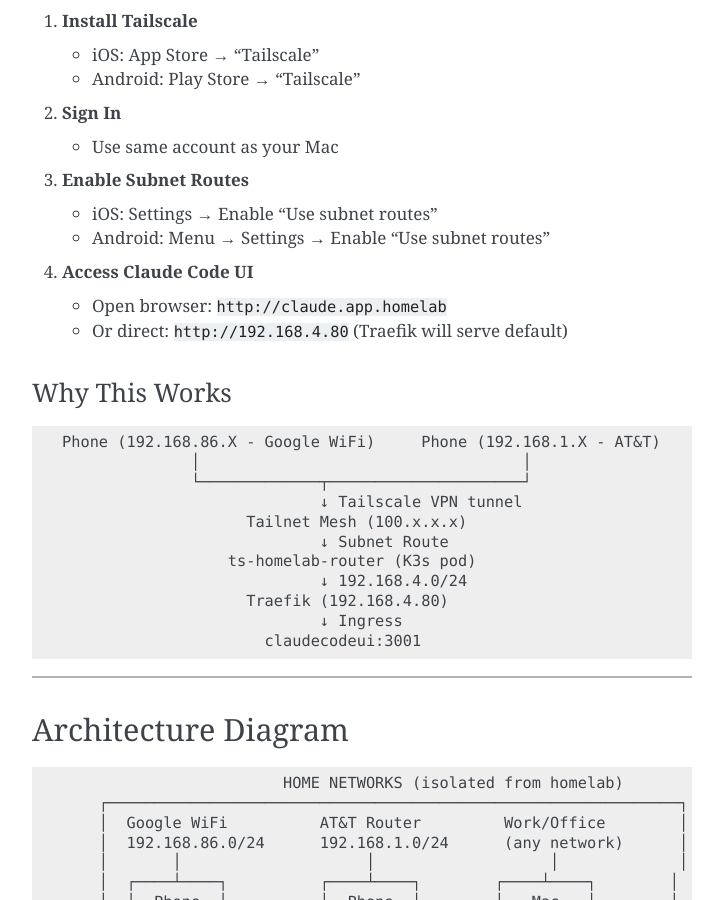
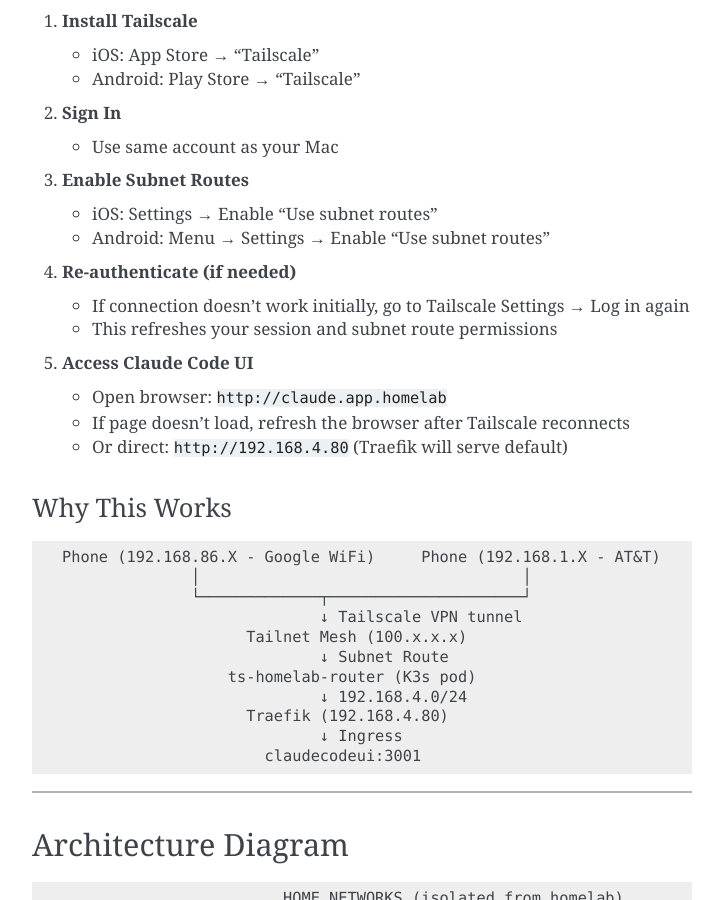
Before and after one commit to homeiac/home, a Sphinx documentation site: the page built from docs/source/md/tailscale-claudecodeui-access-guide.md, in a window 1280 px wide and 900 px high, scrolled down 2155 px. Shown: the whole window, without its empty margins (388-1111 px from the left). Built offline with Sphinx 7.4.7, drawn with Linux system fonts in a browser that asks for light colours; some of the changed text lies outside the part shown.

Commit message:
docs: add re-login tip for phone Tailscale access
After initial setup, may need to re-login via Tailscale Settings
and refresh browser for subnet routes to work properly.

🤖 Generated with [Claude Code](https://claude.com/claude-code)

Co-Authored-By: Claude Opus 4.5 <noreply@anthropic.com>

```diff
--- a/docs/source/md/tailscale-claudecodeui-access-guide.md
+++ b/docs/source/md/tailscale-claudecodeui-access-guide.md
@@ -89,8 +89,13 @@ curl -H "Host: claude.app.homelab" http://192.168.4.80/
    - iOS: Settings → Enable "Use subnet routes"
    - Android: Menu → Settings → Enable "Use subnet routes"
 
-4. **Access Claude Code UI**
+4. **Re-authenticate (if needed)**
+   - If connection doesn't work initially, go to Tailscale Settings → Log in again
+   - This refreshes your session and subnet route permissions
+
+5. **Access Claude Code UI**
    - Open browser: `http://claude.app.homelab`
+   - If page doesn't load, refresh the browser after Tailscale reconnects
    - Or direct: `http://192.168.4.80` (Traefik will serve default)
 
 ### Why This Works
@@ -210,4 +215,5 @@ nslookup claude.app.homelab 100.100.100.100
 
 1. Ensure Tailscale app is running (not just installed)
 2. Check "Use subnet routes" is enabled in app settings
-3. Try direct IP: `http://192.168.4.80` in browser
+3. **Re-login via Settings** - go to Tailscale Settings → Log in again, then refresh browser
+4. Try direct IP: `http://192.168.4.80` in browser
```
